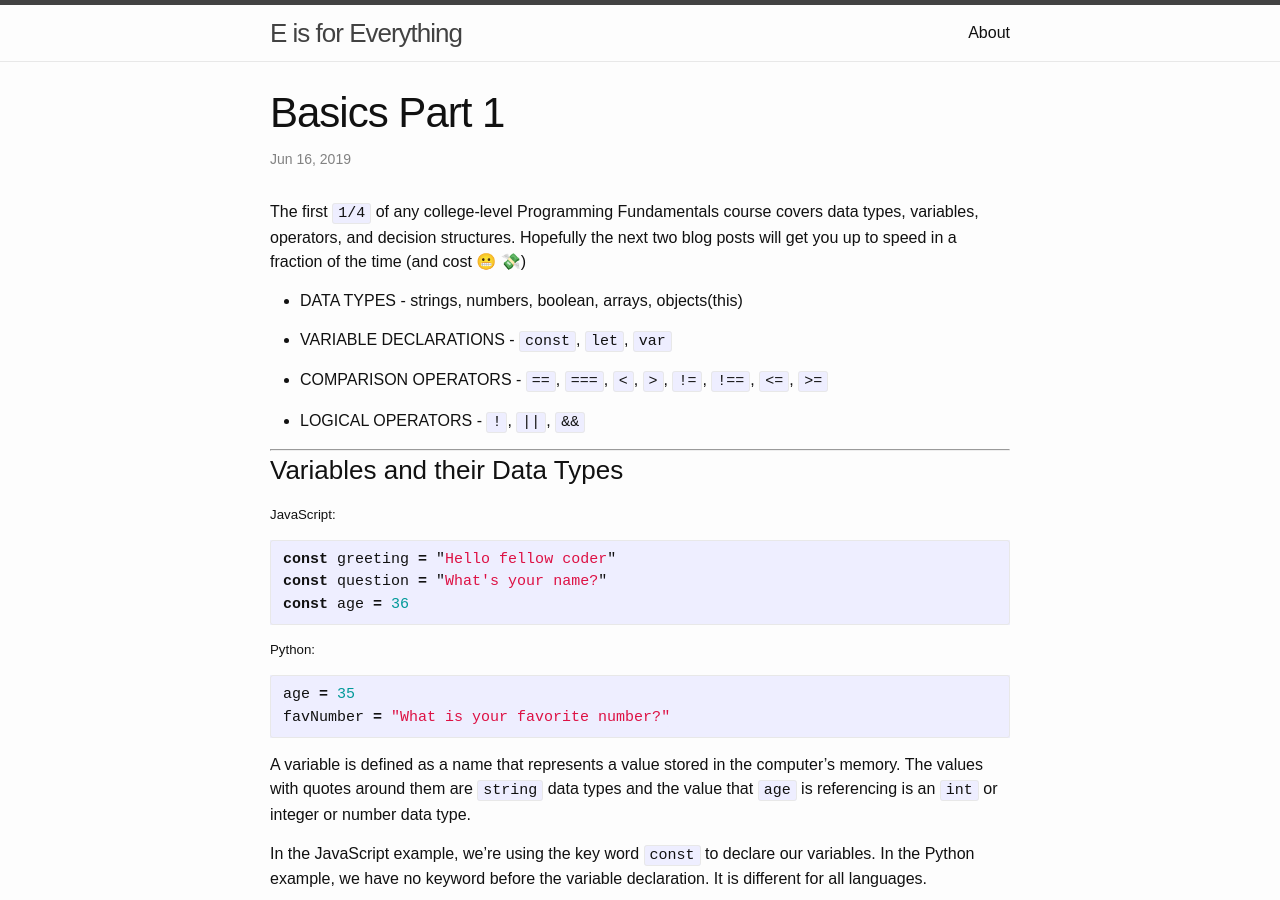
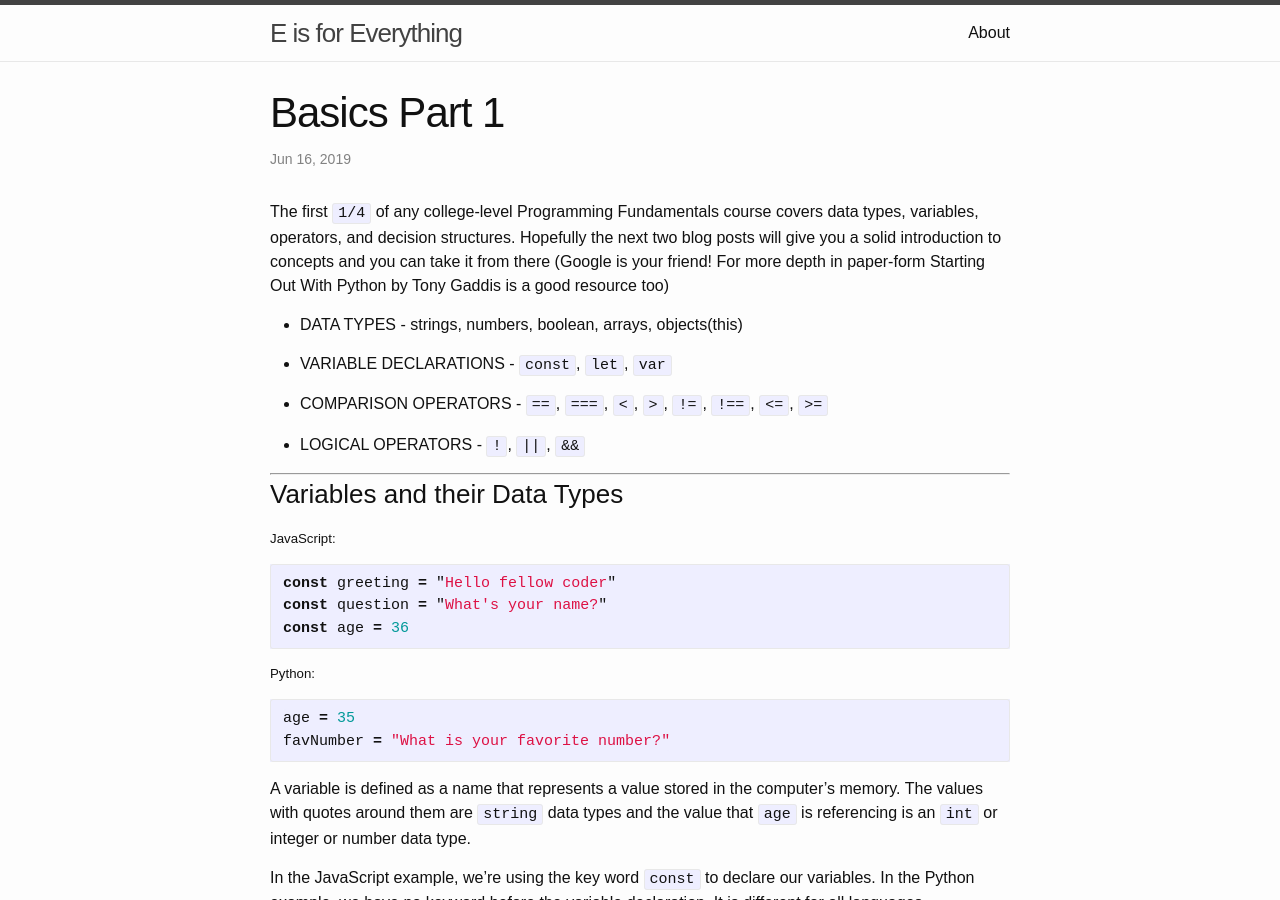
Before and after one commit to emilyannemoses/blog, a Jekyll site: the page built from _posts/2019-06-16-basics-pt1.md, in a window 1280 px wide and 900 px high. Built offline with Jekyll 4.4.1, drawn with Linux system fonts in a browser that asks for light colours.

Commit message:
editing intro

```diff
--- a/_posts/2019-06-16-basics-pt1.md
+++ b/_posts/2019-06-16-basics-pt1.md
@@ -3,7 +3,7 @@ layout: post
 title:  "Basics Part 1"
 ---
 
-The first `1/4` of any college-level Programming Fundamentals course covers data types, variables, operators, and decision structures. Hopefully the next two blog posts will get you up to speed in a fraction of the time (and cost 😬 💸)
+The first `1/4` of any college-level Programming Fundamentals course covers data types, variables, operators, and decision structures. Hopefully the next two blog posts will give you a solid introduction to concepts and you can take it from there (Google is your friend! For more depth in paper-form Starting Out With Python by Tony Gaddis is a good resource too)
 
 - DATA TYPES - strings, numbers, boolean, arrays, objects(this)
 
```
